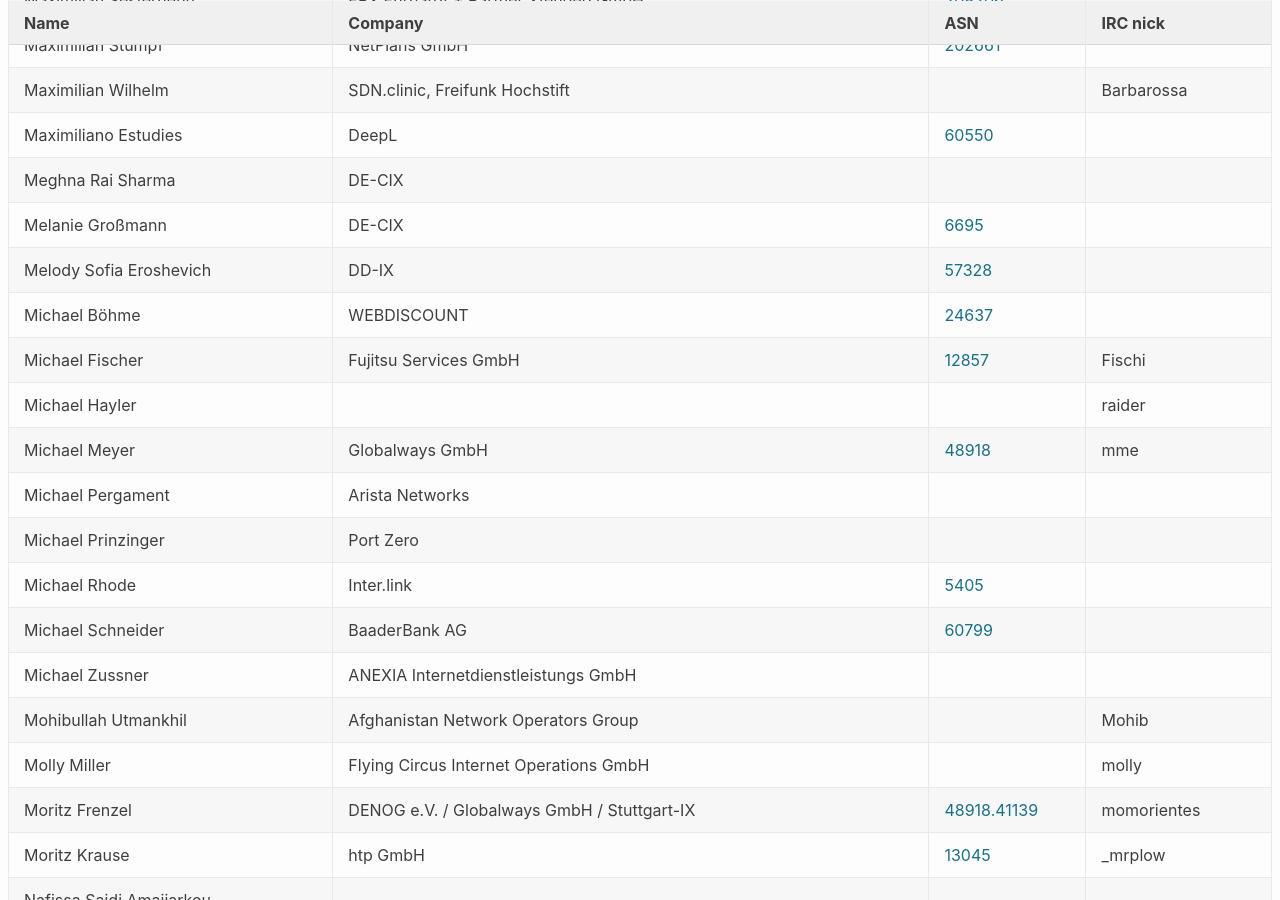
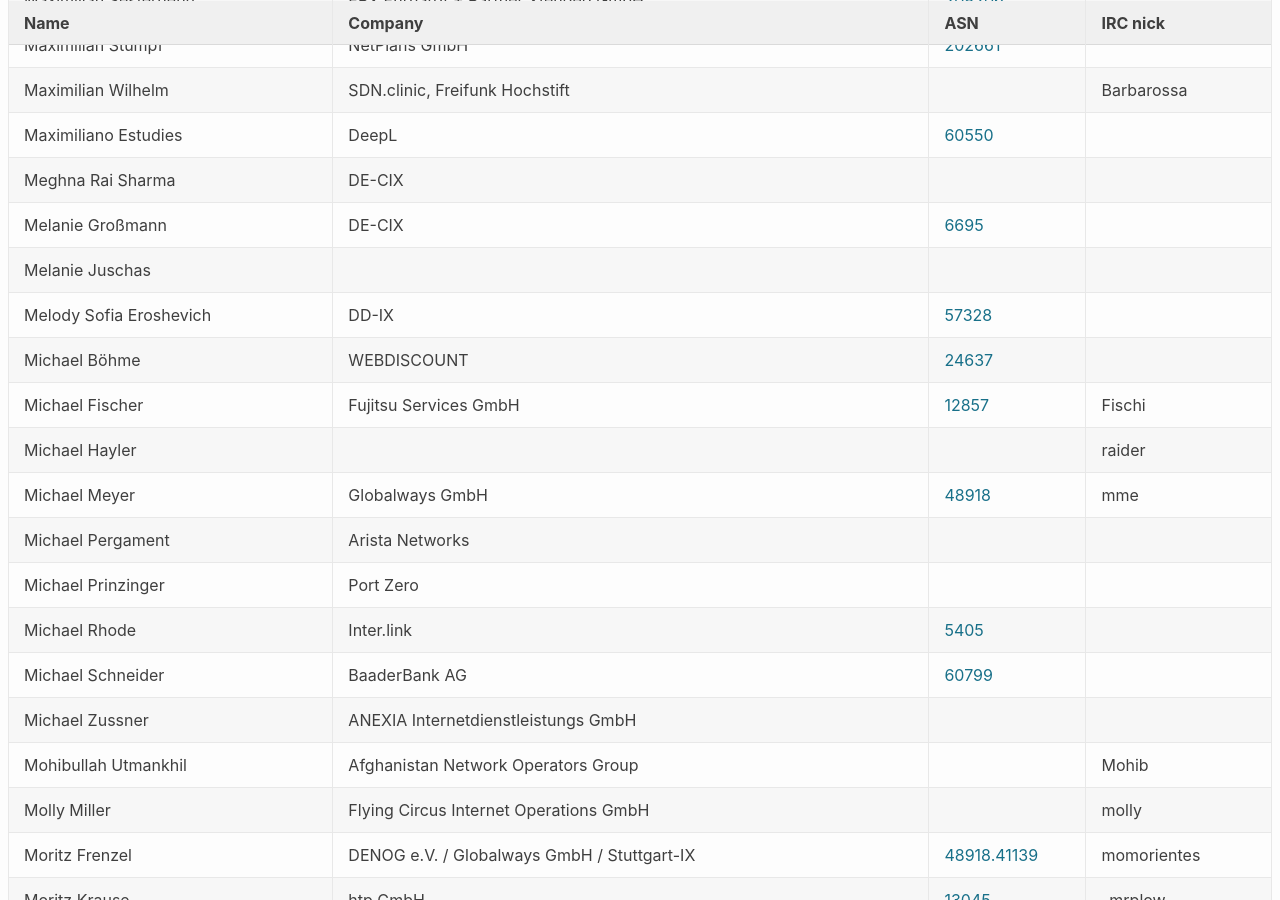
Before and after one commit to denog/pretix-attendeelist, a Jekyll site: the page built from denog15/index.md, in a window 1280 px wide and 900 px high, scrolled down 12484 px. Built offline with Jekyll 4.4.1, drawn with Linux system fonts in a browser that asks for light colours.

Commit message:
Latest data: Mon Nov 13 13:11:06 UTC 2023

```diff
--- a/_data/attendees_denog15_onsite.json
+++ b/_data/attendees_denog15_onsite.json
@@ -1674,6 +1674,12 @@
     "asn": "6695"
   },
   {
+    "name": "Melanie Juschas",
+    "company": null,
+    "irc": null,
+    "asn": null
+  },
+  {
     "name": "Melody Sofia Eroshevich",
     "company": "DD-IX",
     "irc": null,
```
